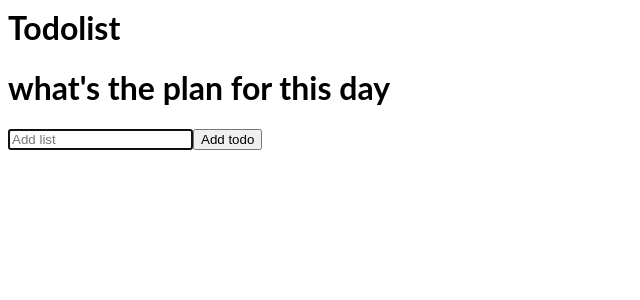
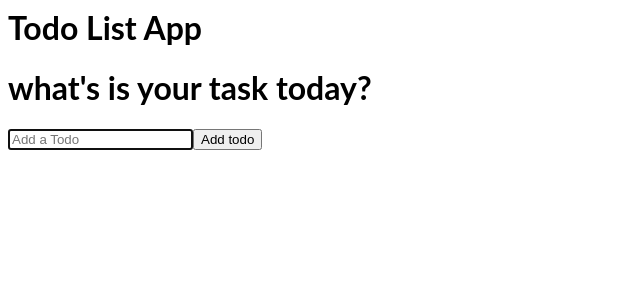
Before and after one commit to theanlay/Todolist_with_reactJs, a React (Create React App) app: page / in a window 1280 px wide. Shown: the top 300 px of the page, without its empty margins (0-640 px from the left). Built offline with nearby package versions, Linux system fonts and the light colour scheme.

Commit message:
Done for name title, fix pop up update button, and add button

```diff
--- a/src/App.js
+++ b/src/App.js
@@ -5,7 +5,7 @@ import TodoList from './components/TodoList.js';
 export default function App() {
   return (
     <div className="todo-app">
-      <h1>Todolist</h1>
+      <h1>Todo List App</h1>
       <TodoList/>
     </div>
   );
--- a/src/components/TodoForm.js
+++ b/src/components/TodoForm.js
@@ -23,16 +23,35 @@ function TodoForm(props) {
   };
   return (
     <form className="todo-form" onSubmit={handleSubmit}>
-      <input
-        type="text"
-        placeholder="Add list"
-        value={input}
-        name="text"
-        className="todo-input"
-        onChange={handleChange}
-        ref = {inputRefer}
-      />
-      <button className="todo-button">Add todo</button>
+      {props.edit ? (
+        <>
+          <input
+            placeholder='Update your list '
+            value={input}
+            onChange={handleChange}
+            name='text'
+            ref={inputRefer}
+            className='todo-input edit'
+          />
+          <button onClick={handleSubmit} className='todo-button edit'>
+            Update
+          </button>
+        </>
+      ) : (
+        <>
+          <input
+            placeholder='Add a Todo'
+            value={input}
+            onChange={handleChange}
+            name='text'
+            className='todo-input'
+            ref={inputRefer}
+          />
+          <button onClick={handleSubmit} className='todo-button'>
+            Add todo
+          </button>
+        </>
+      )}
     </form>
   );
 }
--- a/src/components/TodoList.js
+++ b/src/components/TodoList.js
@@ -11,10 +11,10 @@ function TodoList() {
     }
 
     const newTodos = [todo, ...todos];
+    const result = newTodos.filter((v, i) => {
+      return newTodos.map((val) => val.text).indexOf(v.text) == -i;
 
-    const result = newTodos.filter((v,i)=> {
-      return  newTodos.map((val) => val.text).indexOf(v.text) == i
-    })
+    });
 
     console.log(result);
     setTodos(result);
@@ -46,7 +46,7 @@ function TodoList() {
   };
   return (
     <div>
-      <h1>what's the plan for this day</h1>
+      <h1>what's is your task today? </h1>
       <TodoForm onSubmit={addTodo} />
       <Todo
         todos={todos}
```
